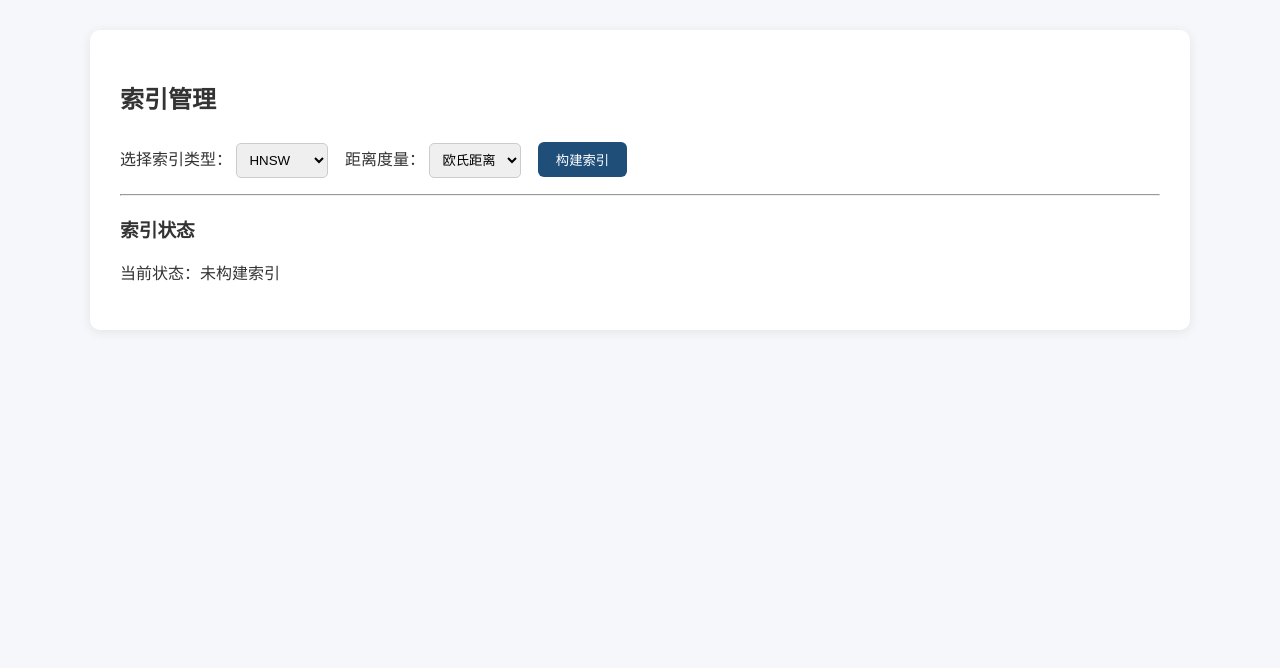
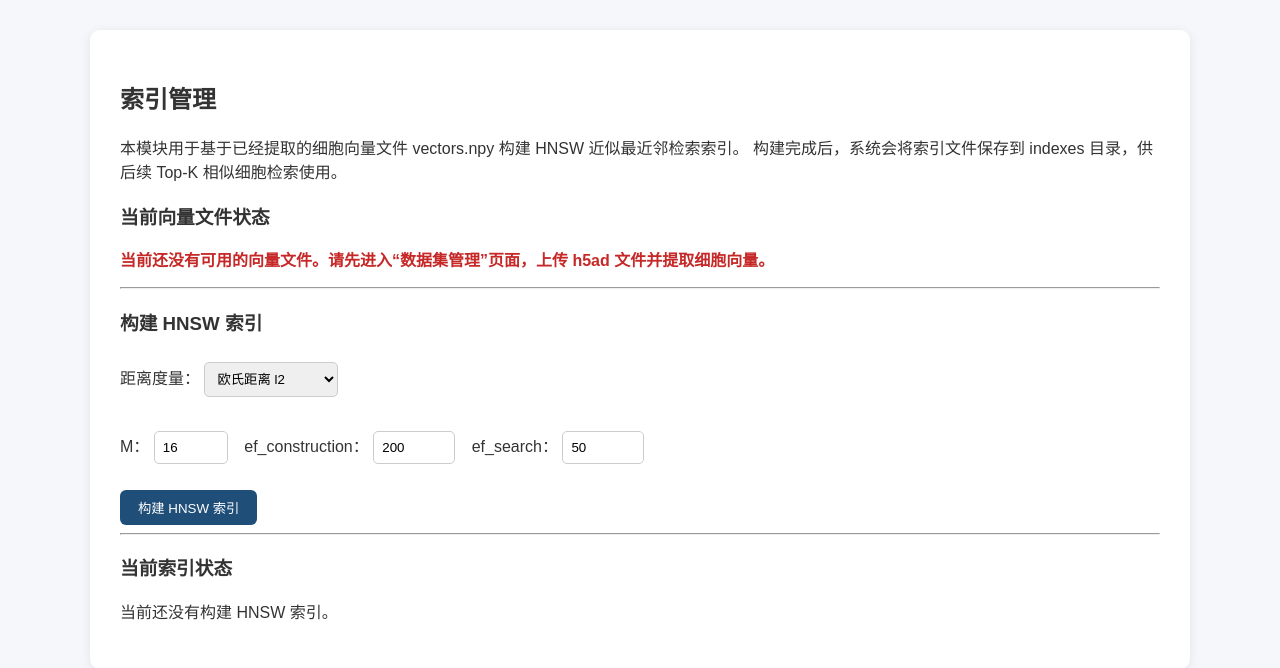
Before and after one commit to Echomile/ann_search, a Flask app: page /index_manage in a window 1280 px wide. Shown: the part 60-728 px from the top of the page. Run offline with Flask 3, Linux system fonts and the light colour scheme.

Commit message:
实现基于vectors构建HNSW索引功能

```diff
--- a/app.py
+++ b/app.py
@@ -2,6 +2,7 @@ from flask import Flask, render_template, request, redirect, url_for, flash
 from config import Config
 from services.data_service import save_uploaded_file, read_h5ad_info, load_current_dataset_info
 from services.preprocess_service import extract_and_save_vectors, load_current_vector_info
+from services.ann_service import build_hnsw_index, load_current_index_info
 
 app = Flask(__name__)
 app.config.from_object(Config)
@@ -68,9 +69,41 @@ def extract_vectors():
     return redirect(url_for("dataset"))
 
 
-@app.route("/index_manage")
+@app.route("/index_manage", methods=["GET", "POST"])
 def index_manage():
-    return render_template("index_manage.html")
+    vector_info = load_current_vector_info()
+    index_info = load_current_index_info()
+
+    if request.method == "POST":
+        try:
+            if vector_info is None:
+                flash("请先在数据集管理页面提取细胞向量，再构建索引。", "error")
+                return redirect(url_for("index_manage"))
+
+            metric = request.form.get("metric", "l2")
+            M = int(request.form.get("M", 16))
+            ef_construction = int(request.form.get("ef_construction", 200))
+            ef_search = int(request.form.get("ef_search", 50))
+
+            index_info = build_hnsw_index(
+                metric=metric,
+                M=M,
+                ef_construction=ef_construction,
+                ef_search=ef_search
+            )
+
+            flash("HNSW ANN 索引构建成功！", "success")
+
+        except Exception as e:
+            flash(f"HNSW 索引构建失败：{str(e)}", "error")
+
+        return redirect(url_for("index_manage"))
+
+    return render_template(
+        "index_manage.html",
+        vector_info=vector_info,
+        index_info=index_info
+    )
 
 
 @app.route("/search")
--- a/services/ann_service.py
+++ b/services/ann_service.py
@@ -0,0 +1,146 @@
+import os
+import json
+import time
+from datetime import datetime
+
+import hnswlib
+import numpy as np
+
+from config import Config
+from services.preprocess_service import load_current_vector_info
+
+
+def build_hnsw_index(metric="l2", M=16, ef_construction=200, ef_search=50):
+    """
+    基于 vectors.npy 构建 HNSW ANN 索引。
+
+    参数说明：
+    metric:
+        l2      欧氏距离
+        cosine  余弦距离
+        ip      内积距离
+
+    M:
+        HNSW 图中每个节点的最大连接数，值越大召回率可能越高，但索引更大。
+
+    ef_construction:
+        构建索引时的搜索范围，值越大构建越慢，但索引质量可能更高。
+
+    ef_search:
+        查询时的搜索范围，值越大查询越慢，但召回率可能更高。
+    """
+
+    vector_info = load_current_vector_info()
+
+    if vector_info is None:
+        raise ValueError("未找到向量文件信息，请先提取 vectors.npy")
+
+    vectors_path = vector_info["vectors_path"]
+
+    if not os.path.exists(vectors_path):
+        raise FileNotFoundError(f"vectors.npy 不存在：{vectors_path}")
+
+    vectors = np.load(vectors_path)
+
+    if len(vectors.shape) != 2:
+        raise ValueError("vectors.npy 必须是二维矩阵")
+
+    vectors = vectors.astype(np.float32)
+
+    cell_count, vector_dim = vectors.shape
+
+    ids = np.arange(cell_count)
+
+    dataset_name = vector_info["dataset_name"]
+
+    index_dir = os.path.join(Config.INDEX_FOLDER, dataset_name)
+    os.makedirs(index_dir, exist_ok=True)
+
+    index_file_name = f"hnsw_{metric}_M{M}_efC{ef_construction}.bin"
+    index_path = os.path.join(index_dir, index_file_name)
+
+    start_time = time.time()
+
+    index = hnswlib.Index(space=metric, dim=vector_dim)
+
+    index.init_index(
+        max_elements=cell_count,
+        ef_construction=ef_construction,
+        M=M
+    )
+
+    index.add_items(vectors, ids)
+
+    index.set_ef(ef_search)
+
+    index.save_index(index_path)
+
+    build_time = time.time() - start_time
+
+    index_info = {
+        "dataset_name": dataset_name,
+        "index_type": "HNSW",
+        "metric": metric,
+        "M": int(M),
+        "ef_construction": int(ef_construction),
+        "ef_search": int(ef_search),
+        "cell_count": int(cell_count),
+        "vector_dim": int(vector_dim),
+        "index_path": index_path,
+        "vectors_path": vectors_path,
+        "build_time_seconds": round(build_time, 4),
+        "created_time": datetime.now().strftime("%Y-%m-%d %H:%M:%S"),
+        "status": "已构建"
+    }
+
+    current_index_info_path = os.path.join(Config.INDEX_FOLDER, "current_index_info.json")
+
+    with open(current_index_info_path, "w", encoding="utf-8") as f:
+        json.dump(index_info, f, ensure_ascii=False, indent=4)
+
+    dataset_index_info_path = os.path.join(index_dir, "index_info.json")
+
+    with open(dataset_index_info_path, "w", encoding="utf-8") as f:
+        json.dump(index_info, f, ensure_ascii=False, indent=4)
+
+    return index_info
+
+
+def load_current_index_info():
+    """
+    读取当前 HNSW 索引信息。
+    """
+
+    info_path = os.path.join(Config.INDEX_FOLDER, "current_index_info.json")
+
+    if not os.path.exists(info_path):
+        return None
+
+    with open(info_path, "r", encoding="utf-8") as f:
+        return json.load(f)
+
+
+def load_hnsw_index():
+    """
+    加载当前 HNSW 索引，后续 search_service.py 检索时会用到。
+    """
+
+    index_info = load_current_index_info()
+
+    if index_info is None:
+        raise ValueError("未找到索引信息，请先构建 HNSW 索引")
+
+    index_path = index_info["index_path"]
+
+    if not os.path.exists(index_path):
+        raise FileNotFoundError(f"HNSW 索引文件不存在：{index_path}")
+
+    metric = index_info["metric"]
+    vector_dim = index_info["vector_dim"]
+    ef_search = index_info.get("ef_search", 50)
+
+    index = hnswlib.Index(space=metric, dim=vector_dim)
+    index.load_index(index_path)
+    index.set_ef(ef_search)
+
+    return index, index_info
--- a/static/css/style.css
+++ b/static/css/style.css
@@ -123,3 +123,8 @@ th {
     color: #c62828;
     border: 1px solid #ef9a9a;
 }
+
+.warning-text {
+    color: #c62828;
+    font-weight: bold;
+}
--- a/templates/index_manage.html
+++ b/templates/index_manage.html
@@ -4,25 +4,146 @@
 <div class="card">
     <h2>索引管理</h2>
 
-    <form>
-        <label>选择索引类型：</label>
-        <select name="index_type">
-            <option value="hnsw">HNSW</option>
-            <option value="brute_force">精确检索</option>
+    <p>
+        本模块用于基于已经提取的细胞向量文件 vectors.npy 构建 HNSW 近似最近邻检索索引。
+        构建完成后，系统会将索引文件保存到 indexes 目录，供后续 Top-K 相似细胞检索使用。
+    </p>
+
+    <!-- 消息提示 -->
+    {% with messages = get_flashed_messages(with_categories=true) %}
+        {% if messages %}
+            {% for category, message in messages %}
+                <div class="alert {{ category }}">
+                    {{ message }}
+                </div>
+            {% endfor %}
+        {% endif %}
+    {% endwith %}
+
+    <h3>当前向量文件状态</h3>
+
+    {% if vector_info %}
+        <table>
+            <tr>
+                <th>字段</th>
+                <th>内容</th>
+            </tr>
+            <tr>
+                <td>数据集名称</td>
+                <td>{{ vector_info.dataset_name }}</td>
+            </tr>
+            <tr>
+                <td>向量来源</td>
+                <td>{{ vector_info.vector_source }}</td>
+            </tr>
+            <tr>
+                <td>细胞数量</td>
+                <td>{{ vector_info.cell_count }}</td>
+            </tr>
+            <tr>
+                <td>向量维度</td>
+                <td>{{ vector_info.vector_dim }}</td>
+            </tr>
+            <tr>
+                <td>vectors.npy</td>
+                <td>{{ vector_info.vectors_path }}</td>
+            </tr>
+        </table>
+    {% else %}
+        <p class="warning-text">
+            当前还没有可用的向量文件。请先进入“数据集管理”页面，上传 h5ad 文件并提取细胞向量。
+        </p>
+    {% endif %}
+
+    <hr>
+
+    <h3>构建 HNSW 索引</h3>
+
+    <form method="post" action="{{ url_for('index_manage') }}">
+        <label>距离度量：</label>
+        <select name="metric">
+            <option value="l2">欧氏距离 l2</option>
+            <option value="cosine">余弦距离 cosine</option>
+            <option value="ip">内积 ip</option>
         </select>
 
-        <label>距离度量：</label>
-        <select name="metric">
-            <option value="l2">欧氏距离</option>
-            <option value="cosine">余弦距离</option>
-        </select>
+        <br><br>
 
-        <button type="button">构建索引</button>
+        <label>M：</label>
+        <input type="number" name="M" value="16" min="4" max="128">
+
+        <label>ef_construction：</label>
+        <input type="number" name="ef_construction" value="200" min="50" max="1000">
+
+        <label>ef_search：</label>
+        <input type="number" name="ef_search" value="50" min="10" max="1000">
+
+        <br><br>
+
+        <button type="submit">构建 HNSW 索引</button>
     </form>
 
     <hr>
 
-    <h3>索引状态</h3>
-    <p>当前状态：未构建索引</p>
+    <h3>当前索引状态</h3>
+
+    {% if index_info %}
+        <table>
+            <tr>
+                <th>字段</th>
+                <th>内容</th>
+            </tr>
+            <tr>
+                <td>索引状态</td>
+                <td>{{ index_info.status }}</td>
+            </tr>
+            <tr>
+                <td>数据集名称</td>
+                <td>{{ index_info.dataset_name }}</td>
+            </tr>
+            <tr>
+                <td>索引类型</td>
+                <td>{{ index_info.index_type }}</td>
+            </tr>
+            <tr>
+                <td>距离度量</td>
+                <td>{{ index_info.metric }}</td>
+            </tr>
+            <tr>
+                <td>细胞数量</td>
+                <td>{{ index_info.cell_count }}</td>
+            </tr>
+            <tr>
+                <td>向量维度</td>
+                <td>{{ index_info.vector_dim }}</td>
+            </tr>
+            <tr>
+                <td>M</td>
+                <td>{{ index_info.M }}</td>
+            </tr>
+            <tr>
+                <td>ef_construction</td>
+                <td>{{ index_info.ef_construction }}</td>
+            </tr>
+            <tr>
+                <td>ef_search</td>
+                <td>{{ index_info.ef_search }}</td>
+            </tr>
+            <tr>
+                <td>构建耗时</td>
+                <td>{{ index_info.build_time_seconds }} 秒</td>
+            </tr>
+            <tr>
+                <td>构建时间</td>
+                <td>{{ index_info.created_time }}</td>
+            </tr>
+            <tr>
+                <td>索引文件路径</td>
+                <td>{{ index_info.index_path }}</td>
+            </tr>
+        </table>
+    {% else %}
+        <p>当前还没有构建 HNSW 索引。</p>
+    {% endif %}
 </div>
 {% endblock %}
```
